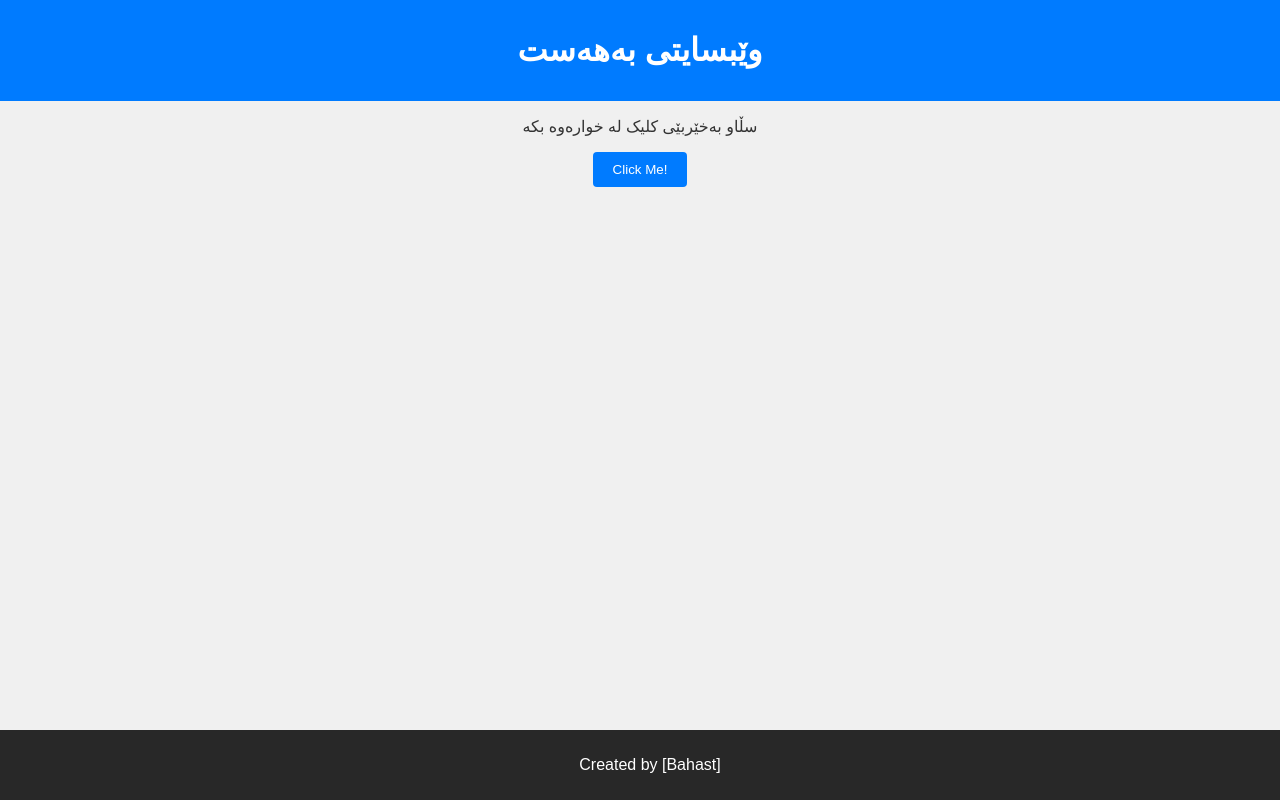
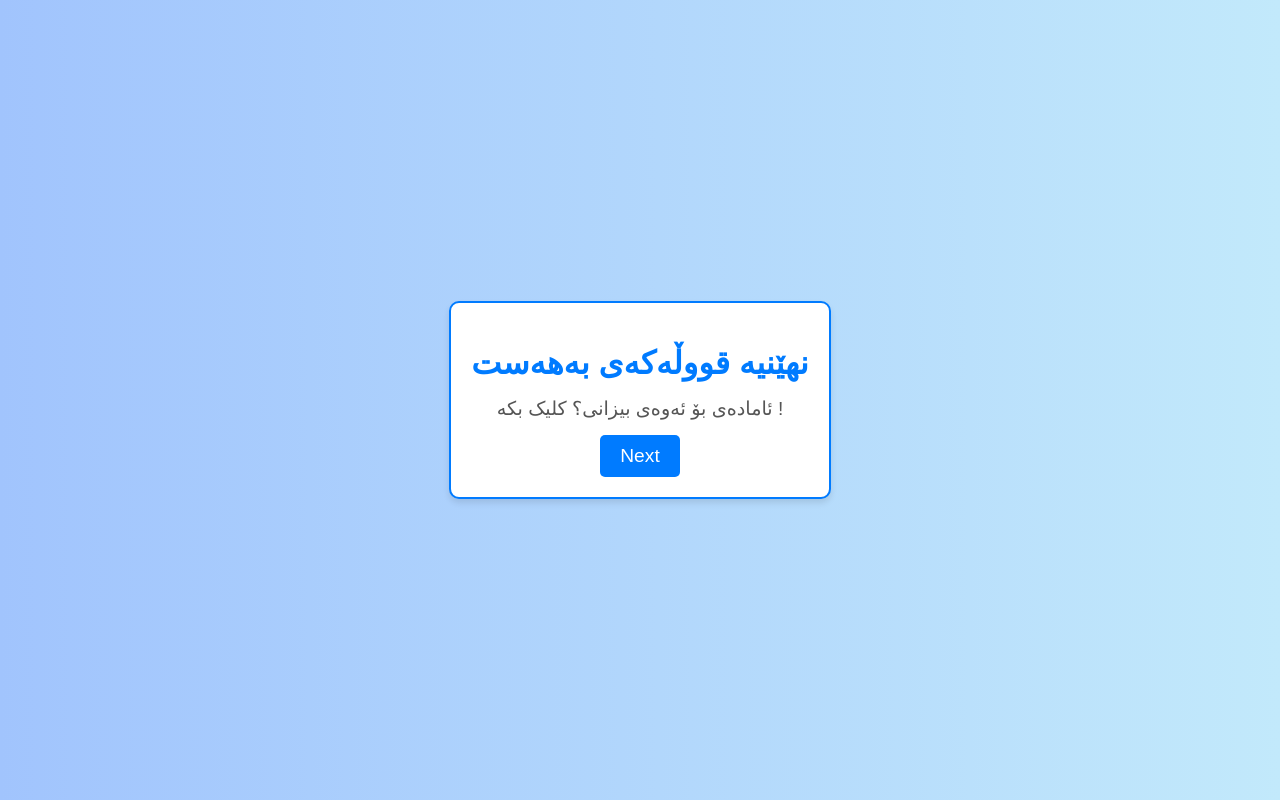
Before and after one commit to iambahast0/iambahast0, a plain HTML site: page index.html in a window 1280 px wide. Drawn offline with Linux system fonts and the light colour scheme.

Commit message:
Add files via upload

```diff
--- a/index.html
+++ b/index.html
@@ -1,61 +1,119 @@
 <!DOCTYPE html>
 <html lang="en">
 <head>
+
   <meta charset="UTF-8">
   <meta name="viewport" content="width=device-width, initial-scale=1.0">
-    <title>My Simple Website</title>
+
+  <title>نهێنیە قوڵەکەی بەهەست</title>
+
   <style>
     body {
-            font-family: Arial, sans-serif;
-            background-color: #f0f0f0;
-            color: #333;
-            text-align: center;
+      font-family: 'Arial', sans-serif;
       margin: 0;
       padding: 0;
+      background: linear-gradient(90deg, #a1c4fd, #c2e9fb);
+      display: flex;
+      justify-content: center;
+      align-items: center;
+      text-align: center;
+      height: 100vh;
+      color: #333;
     }
-        header {
-            background-color: #007bff;
-            color: white;
-            padding: 10px;
+
+    .container {
+      border: 2px solid #007bff;
+      padding: 20px;
+      background-color: #ffffff;
+      border-radius: 10px;
+      box-shadow: 0 4px 6px rgba(0, 0, 0, 0.1);
     }
-        footer {
-            background-color: #282828;
-            color: white;
-            padding: 10px;
-            position: absolute;
-            bottom: 0;
-            width: 100%;
+
+    h1 {
+      font-size: 2em;
+      color: #007bff;
+      margin-bottom: 10px;
     }
+
+    p {
+      font-size: 1.2em;
+      color: #555;
+      margin: 15px 0;
+    }
+
     button {
       padding: 10px 20px;
+      font-size: 1.2em;
       background-color: #007bff;
-            color: white;
+      color: #ffffff;
       border: none;
+      border-radius: 5px;
       cursor: pointer;
-            border-radius: 4px;
+      transition: all 0.3s ease-in-out;
     }
+
     button:hover {
       background-color: #0056b3;
+    }
+
+    .joke {
+      font-size: 1.5em;
+      font-weight: bold;
+      color: #ff6347;
+      animation: fadeIn 1s ease-in-out;
+      margin-top: 20px;
+    }
+
+    @keyframes fadeIn {
+      from {
+        opacity: 0;
+      }
+      to {
+        opacity: 1;
+      }
     }
   </style>
 </head>
 <body>
-    <header>
-        <h1>وێبسایتی بەهەست</h1>
-    </header>
-    <main>
-        <p> سڵاو بەخێربێی کلیک لە خوارەوە بکە</p>
-        <button onclick="sayHello()">Click Me!</button>
-        <p id="message"></p>
-    </main>
-    <footer>
-        <p>Created by [Bahast]</p>
-    </footer>
+  <div class="container">
+    <h1>نهێنیە قووڵەکەی بەهەست</h1>
+    <p id="message">ئامادەی بۆ ئەوەی بیزانی؟ کلیک بکە !</p>
+    <button id="nextButton">Next</button>
+    <div id="jokeContainer"></div>
+  </div>
 
   <script>
-        function sayHello() {
-            document.getElementById("message").textContent = "خۆشمەوێی!";
+    const messageElement = document.getElementById('message');
+    const nextButton = document.getElementById('nextButton');
+    const jokeContainer = document.getElementById('jokeContainer');
+
+    // Steps and final joke
+    const steps = [
+      "هەنگاوی یەک : دڵنیای کە ئامادەی بیزانی ؟چونکە زۆر ناخۆشە",
+      "هەنگاوی دوو : باشە وا دەگەین ئارام بگرە .",
+      "هەنگاوی سێ : ئەها ئەوە ئەگەین! ئەم نهێنیە لەوەیە ژیانت بگۆڕێ !",
+      "هەنگاوی چوار : هەر بەڕاست دڵنیای ئەتەوێ بیزانی ؟ کۆتا هەلتە بۆ گەڕانەوە .",
+      "هەنگاوی پێنج : گەیشتییین .",
+    ];
+
+    const joke = "من باتمانم!";
+
+    // Current step index
+    let currentStep = 0;
+
+    // Handle button click
+    nextButton.addEventListener('click', () => {
+      if (currentStep < steps.length) {
+        // Update the message for each step
+        messageElement.textContent = steps[currentStep];
+        currentStep++;
+      } else {
+        // Show the joke at the end of the steps
+        messageElement.style.display = 'none'; // Hide the step messages
+        nextButton.style.display = 'none'; // Hide the button
+        jokeContainer.innerHTML = `<p class="joke">${joke}</p>`; // Display the joke
       }
+    });
   </script>
 </body>
 </html>
```
Lines whose indentation alone changed are shown as unchanged.
